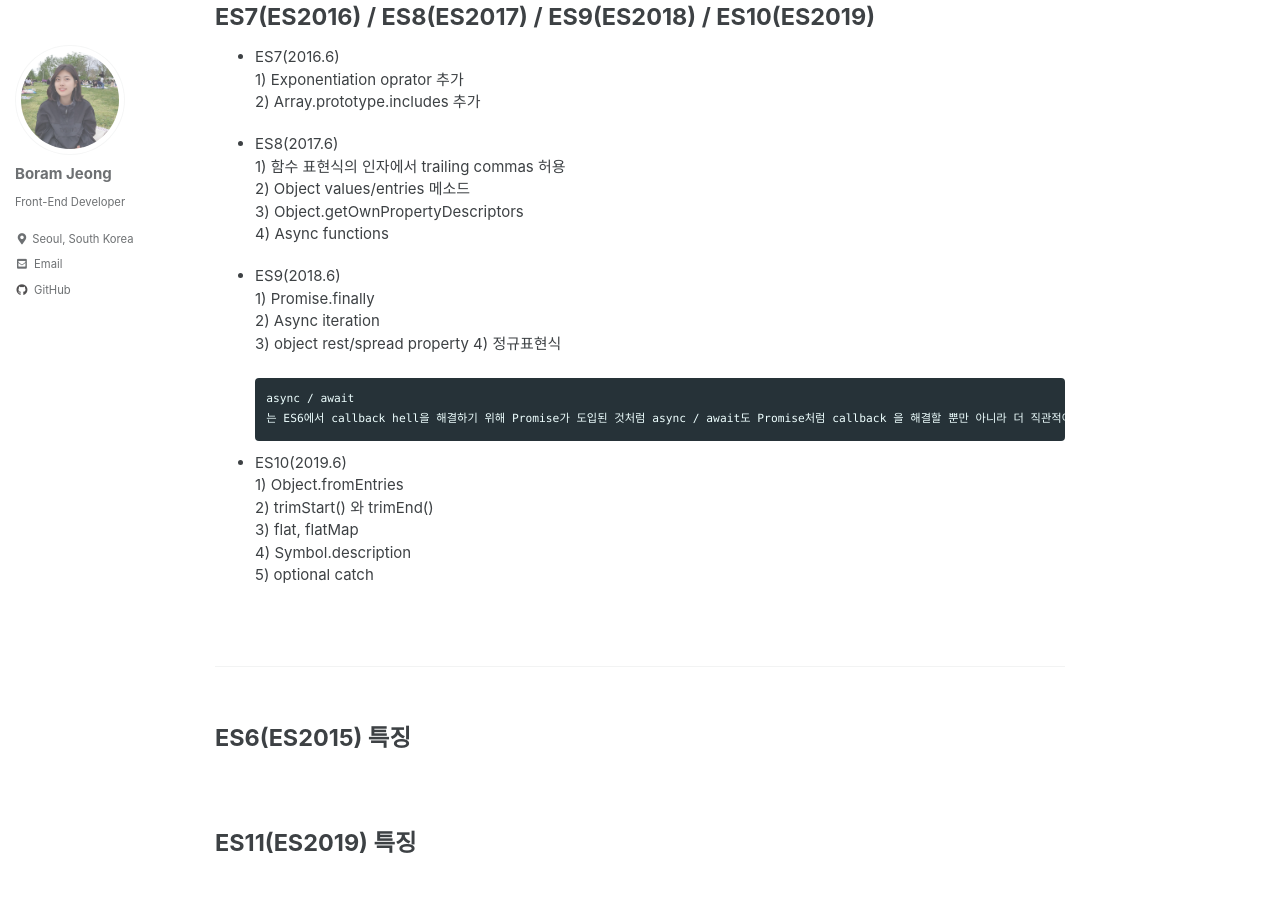
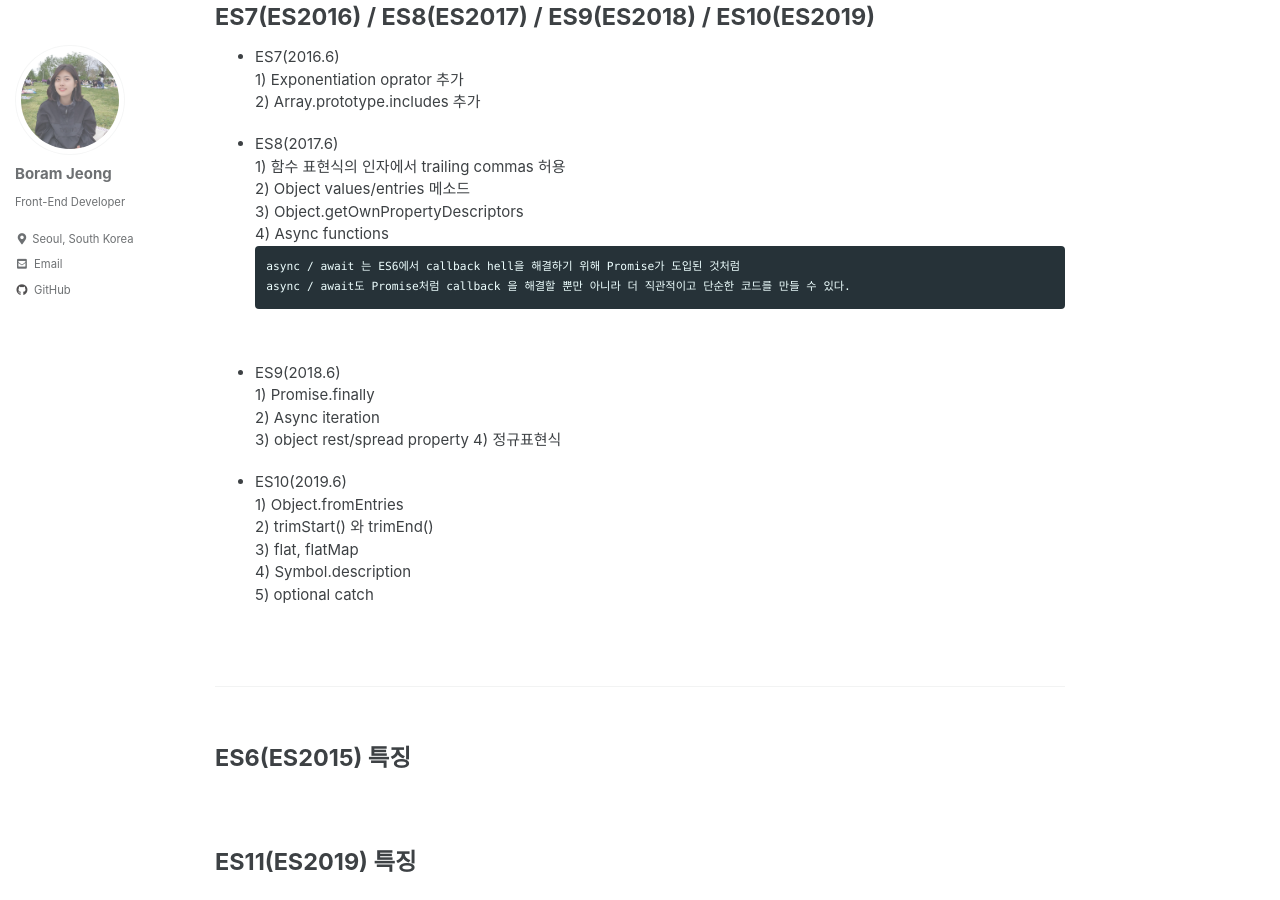
Before and after one commit to bo-ram-jeong/bo-ram-jeong.github.io, a Jekyll site: the page built from _posts/2022-09-13-javascript-es.md, in a window 1280 px wide and 900 px high, scrolled down 1126 px. Built offline with Jekyll 4.4.1, drawn with Linux system fonts in a browser that asks for light colours; cached includes are drawn as plain includes; emoji names are drawn with the system emoji font.

Commit message:
Update 2022-09-13-javascript-es.md

````diff
--- a/_posts/2022-09-13-javascript-es.md
+++ b/_posts/2022-09-13-javascript-es.md
@@ -58,18 +58,18 @@ published: true
 1) 함수 표현식의 인자에서 trailing commas 허용  <br/>
 2) Object values/entries 메소드  <br/>
 3) Object.getOwnPropertyDescriptors <br/>
-4) Async functions  <br/>
-
+4) Async functions <br/>
+```
+async / await 는 ES6에서 callback hell을 해결하기 위해 Promise가 도입된 것처럼
+async / await도 Promise처럼 callback 을 해결할 뿐만 아니라 더 직관적이고 단순한 코드를 만들 수 있다.
+```
+<br/>
 - ES9(2018.6)
 <br/>
 1) Promise.finally <br/>
 2) Async iteration <br/>
 3) object rest/spread property
-4) 정규표현식 <br/><br/>
-```
-async / await
-는 ES6에서 callback hell을 해결하기 위해 Promise가 도입된 것처럼 async / await도 Promise처럼 callback 을 해결할 뿐만 아니라 더 직관적이고 단순한 코드를 만들 수 있다.
-```
+4) 정규표현식 <br/>
 
 - ES10(2019.6)
 <br/>
````
